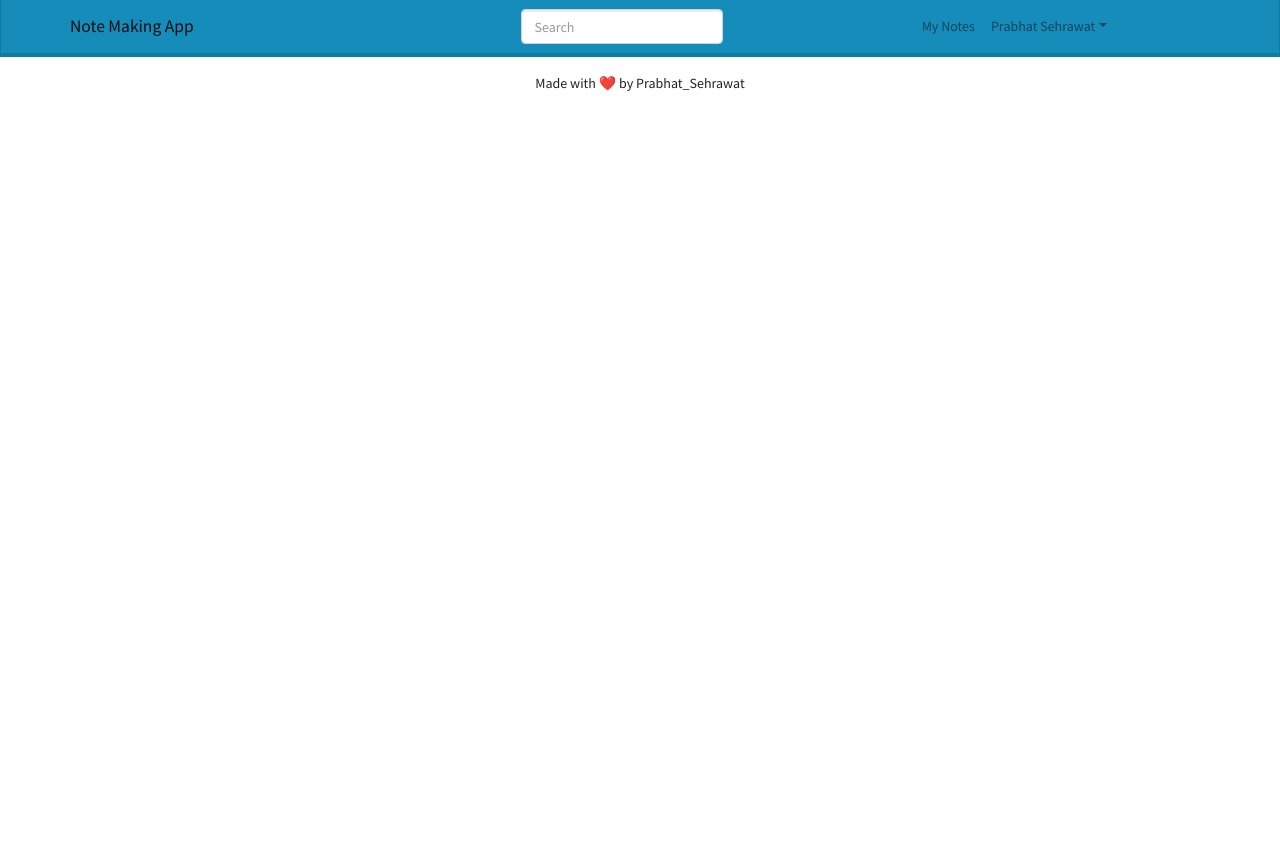
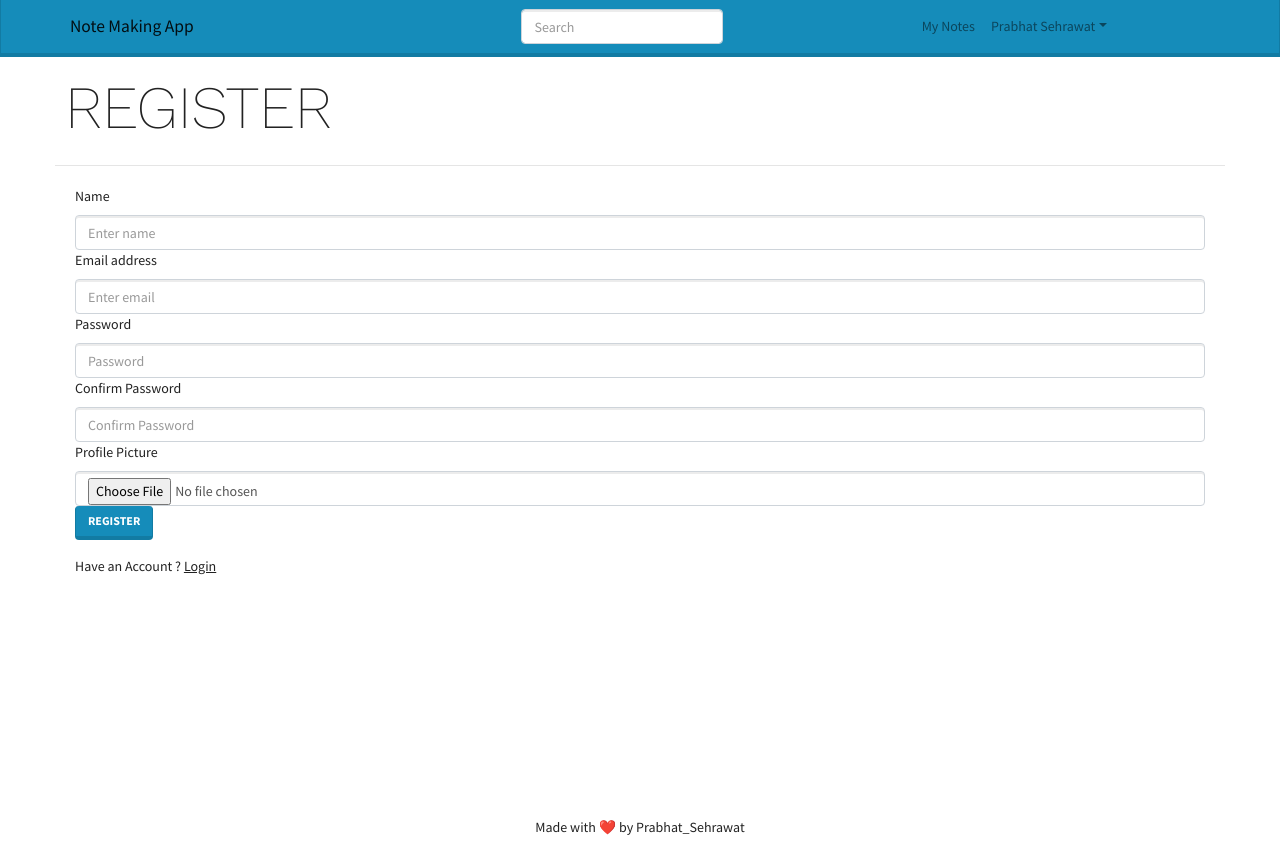
Before and after one commit to prabhat-021/Mern-Note-Making-App, a React (Create React App) app in the folder frontend/: page /register in a window 1280 px wide. Before the commit the page ends 800 px from the top, so only its background shows below. Built offline with nearby package versions, Linux system fonts and the light colour scheme.

Commit message:
authentication complete with frontend

```diff
--- a/frontend/src/App.js
+++ b/frontend/src/App.js
@@ -1,9 +1,10 @@
-import './App.css';
 import Footer from './components/Footer/Footer';
 import Header from './components/Header/Header';
 import LandingPage from './pages/LandingPage';
 import { BrowserRouter, Route, Routes } from "react-router-dom";
-import MyNotes from "./MyNotes/MyNotes.js"
+import MyNotes from "./MyNotes/MyNotes.js";
+import LoginPage from "./pages/LoginPage.js";
+import RegisterPage from "./pages/RegisterPage.js";
 
 function App() {
   return (
@@ -12,6 +13,8 @@ function App() {
       <Routes>
         <Route path="/" element={<LandingPage />} />
         <Route path="/mynotes" element={<MyNotes />} />
+        <Route path="/login" element={<LoginPage/>} />
+        <Route path="/register" element={<RegisterPage />} />
       </Routes>
       <Footer />
     </BrowserRouter>
--- /dev/null
+++ b/frontend/src/components/ErrorMessage.js
@@ -0,0 +1,9 @@
+import { Alert } from "react-bootstrap";
+
+export default function ErrorMessage({ variant = "info", children }) {
+    return (
+        <Alert variant={variant} style={{ fontSize: 20 }}>
+            <strong>{children}</strong>
+        </Alert>
+    );
+}
--- /dev/null
+++ b/frontend/src/components/Loading.js
@@ -0,0 +1,23 @@
+import { Spinner } from "react-bootstrap";
+
+export default function Loading({size = 100}){
+    return (
+        <div
+            style={{
+                display: "flex",
+                justifyContent: "center",
+                alignItems: "center",
+                width: "100%",
+                height: "100%",
+            }}
+        >
+            <Spinner
+                style={{
+                    width: size,
+                    height: size,
+                }}
+                animation="border"
+            />
+        </div>
+    );
+}
--- a/frontend/src/components/MainScreen.css
+++ b/frontend/src/components/MainScreen.css
@@ -13,7 +13,14 @@
   font-family: "Work Sans", sans-serif;
   padding: 5px 10px;
 }
-
+.form-css{
+  display: flex;
+  margin: 20px;
+  flex-direction: column;
+}
+.form-link{
+  text-decoration: underline;
+}
 @media only screen and (max-width: 600px) {
   .heading {
     font-size: 30px;
--- /dev/null
+++ b/frontend/src/pages/LoginPage.js
@@ -0,0 +1,83 @@
+import { Col, Row } from 'react-bootstrap';
+import Button from 'react-bootstrap/Button';
+import Form from 'react-bootstrap/Form';
+import MainScreen from "../components/MainScreen.js";
+import { Link } from "react-router-dom";
+import "../components/MainScreen.css";
+import { useState } from 'react';
+import axios from "axios";
+import Loading from "../components/Loading.js";
+import ErrorMessage from "../components/ErrorMessage.js";
+
+export default function LoginPage({ history }) {
+
+    const [email, setEmail] = useState("");
+    const [password, setPassword] = useState("");
+    const [error, setError] = useState(false);
+    const [loading, setLoading] = useState(false);
+
+    // useEffect(() => {
+
+    //     const userInfo = localStorage.getItem("userInfo");
+    //     if (userInfo) {
+    //         history.push("/notes")
+    //     }
+
+    // }, [history])
+
+    async function submitHandle(e) {
+        e.preventDefault();
+
+        try {
+            const config = {
+                headers: {
+                    "Content-type": "application/json"
+                }
+            }
+            setLoading(true);
+
+            const { data } = await axios.post("/api/users/login", {
+                email, password
+            }, config);
+
+            localStorage.setItem("userInfo", JSON.stringify(data));
+
+            setLoading(false);
+
+        } catch (error) {
+            setError("Invalid Email or Password");
+            setLoading(false);
+        }
+    }
+
+    return (
+        <MainScreen title="LOGIN">
+            <div className='form-css'>
+                {error && <ErrorMessage variant="danger">{error}</ErrorMessage>}
+                {loading && <Loading />}
+                <Form onSubmit={submitHandle}>
+                    <Form.Group className="mb-3" controlId="formBasicEmail">
+                        <Form.Label>Email address</Form.Label>
+                        <Form.Control type="email" value={email} placeholder="Enter email" onChange={(e) => setEmail(e.target.value)} autoComplete="username" />
+                        <Form.Text className="text-muted">
+                            We'll never share your email with anyone else.
+                        </Form.Text>
+                    </Form.Group>
+
+                    <Form.Group className="mb-3" controlId="formBasicPassword">
+                        <Form.Label>Password</Form.Label>
+                        <Form.Control type="password" autoComplete="current-password" value={password} placeholder="Password" onChange={(e) => setPassword(e.target.value)} />
+                    </Form.Group>
+                    <Button variant="primary" type="submit">
+                        Submit
+                    </Button>
+                </Form>
+                <Row className="py-3">
+                    <Col>
+                        New Customer ? <Link to="/register" className="form-link">Register Here</Link>
+                    </Col>
+                </Row>
+            </div>
+        </MainScreen>
+    );
+}
--- /dev/null
+++ b/frontend/src/pages/RegisterPage.js
@@ -0,0 +1,155 @@
+import MainScreen from "../components/MainScreen.js";
+import Loading from "../components/Loading.js";
+import ErrorMessage from "../components/ErrorMessage.js";
+import { Col, Row} from 'react-bootstrap';
+import Button from 'react-bootstrap/Button';
+import Form from 'react-bootstrap/Form';
+import { useState } from 'react';
+import { Link } from "react-router-dom";
+import axios from "axios";
+import "../components/MainScreen.css";
+
+export default function RegisterPage() {
+
+    const [email, setEmail] = useState("");
+    const [name, setName] = useState("");
+    const [pic, setPic] = useState(
+        "https://icon-library.com/images/anonymous-avatar-icon/anonymous-avatar-icon-25.jpg"
+    );
+    const [password, setPassword] = useState("");
+    const [confirmpassword, setConfirmPassword] = useState("");
+    const [message, setMessage] = useState("");
+    const [picMessage, setPicMessage] = useState("");
+    const [error, setError] = useState(false);
+    const [loading, setLoading] = useState(false);
+
+    async function submitHandler(e) {
+        e.preventDefault();
+
+        if (password !== confirmpassword) {
+            setMessage("Passwords doesn't match");
+        } else {
+            setMessage("");
+
+            try {
+                const config = {
+                    headers: {
+                        "Content-type": "application/json"
+                    }
+                }
+                const { data } = await axios.post("/api/users/register", {
+                    name, email, password, pic
+                }, config);
+
+                localStorage.setItem("userInfo", JSON.stringify(data));
+
+                setLoading(false);
+
+            } catch (error) {
+                setError("Invalid Email or Password");
+                setLoading(false);
+            }
+        }
+    }
+
+    const postDetails = (pics) => {
+
+        if (!pics) {
+            return setPicMessage("Please select a Image ")
+        }
+        setPicMessage(null);
+
+        if (pics) {
+            const data = new FormData();
+            data.append("file", pics);
+            data.append("upload_preset", "Note-making");
+            data.append("cloud_name", "prabhat021");
+            fetch("https://api.cloudinary.com/v1_1/prabhat021/image/upload", {
+                method: "post",
+                body: data,
+            }).then((res) => res.json())
+                .then((data) => {
+                    setPic(data.url.toString());
+                })
+                .catch((err) => {
+                    console.log(err);
+                });
+        } else {
+            return setPicMessage("Please Select an Image");
+        }
+    }
+
+    return (
+        <MainScreen title="REGISTER">
+            <div className="form-css">
+                {error && <ErrorMessage variant="danger">{error}</ErrorMessage>}
+                {message && <ErrorMessage variant="danger">{message}</ErrorMessage>}
+                {loading && <Loading />}
+                <Form onSubmit={submitHandler}>
+                    <Form.Group controlId="name">
+                        <Form.Label>Name</Form.Label>
+                        <Form.Control
+                            type="name"
+                            value={name}
+                            placeholder="Enter name"
+                            onChange={(e) => setName(e.target.value)}
+                        />
+                    </Form.Group>
+
+                    <Form.Group controlId="formBasicEmail">
+                        <Form.Label>Email address</Form.Label>
+                        <Form.Control
+                            type="email"
+                            value={email}
+                            placeholder="Enter email"
+                            autoComplete="username"
+                            onChange={(e) => setEmail(e.target.value)}
+                        />
+                    </Form.Group>
+
+                    <Form.Group controlId="formBasicPassword">
+                        <Form.Label>Password</Form.Label>
+                        <Form.Control
+                            type="password"
+                            value={password}
+                            placeholder="Password"
+                            autoComplete="new-password"
+                            onChange={(e) => setPassword(e.target.value)}
+                        />
+                    </Form.Group>
+
+                    <Form.Group controlId="confirmPassword">
+                        <Form.Label>Confirm Password</Form.Label>
+                        <Form.Control
+                            type="password"
+                            value={confirmpassword}
+                            placeholder="Confirm Password"
+                            autoComplete="new-password"
+                            onChange={(e) => setConfirmPassword(e.target.value)}
+                        />
+                    </Form.Group>
+
+                    {picMessage && (
+                        <ErrorMessage variant="danger">{picMessage}</ErrorMessage>
+                    )}
+                    <Form.Group controlId="formFile">
+                        <Form.Label>Profile Picture</Form.Label>
+                        <Form.Control
+                            onChange={(e) => postDetails(e.target.files[0])}
+                            type="file"
+                        />
+                    </Form.Group>
+
+                    <Button variant="primary" type="submit">
+                        Register
+                    </Button>
+                </Form>
+                <Row className="py-3">
+                    <Col>
+                        Have an Account ? <Link to="/login" className="form-link">Login</Link>
+                    </Col>
+                </Row>
+            </div>
+        </MainScreen>
+    );
+}
```
Also changed, not shown: frontend/src/App.css (deleted), 1 other file (tests, documents, lock files or other folders).
